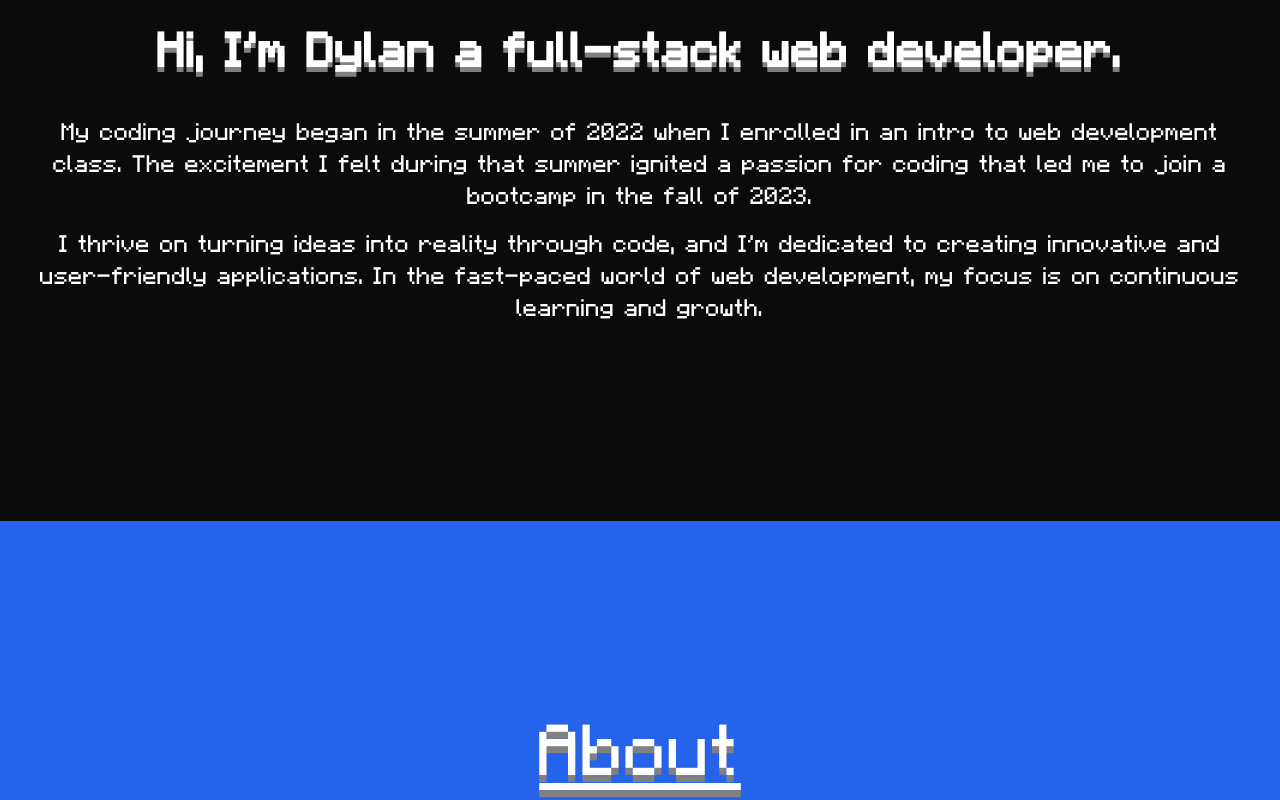
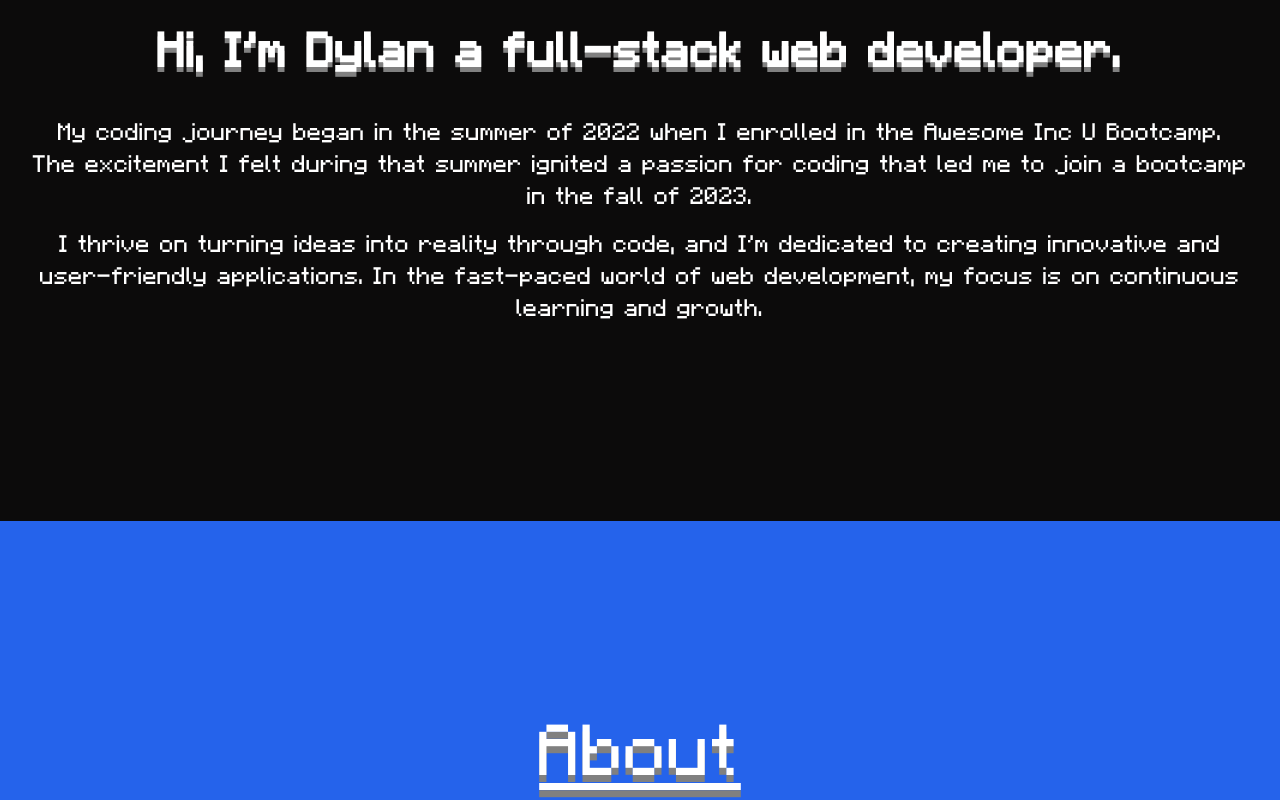
Before and after one commit to DylanWDev/Portfolio, a Next.js app: page / in a window 1280 px wide. Shown: the part 1095-1895 px from the top of the page. Built offline with nearby package versions, Linux system fonts and the light colour scheme.

Commit message:
slight change to about page

```diff
--- a/src/app/components/About/About.jsx
+++ b/src/app/components/About/About.jsx
@@ -42,10 +42,10 @@ export default function About() {
       <div className="flex flex-col sm:flex-row gap-28">
         <div className="text-white">
           <p className="hide text-md md:text-xl lg:text-2xl">
-            My coding journey began in the summer of 2022 when I enrolled in an
-            intro to web development class. The excitement I felt during that
-            summer ignited a passion for coding that led me to join a bootcamp
-            in the fall of 2023.
+            My coding journey began in the summer of 2022 when I enrolled in the
+            Awesome Inc U Bootcamp. The excitement I felt during that summer
+            ignited a passion for coding that led me to join a bootcamp in the
+            fall of 2023.
           </p>
           <p className="hide text-md md:text-xl lg:text-2xl mt-4">
             I thrive on turning ideas into reality through code, and I'm
```
